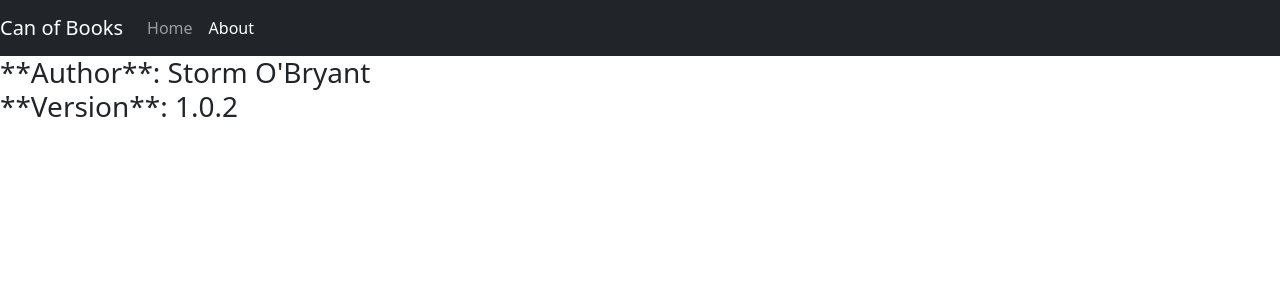
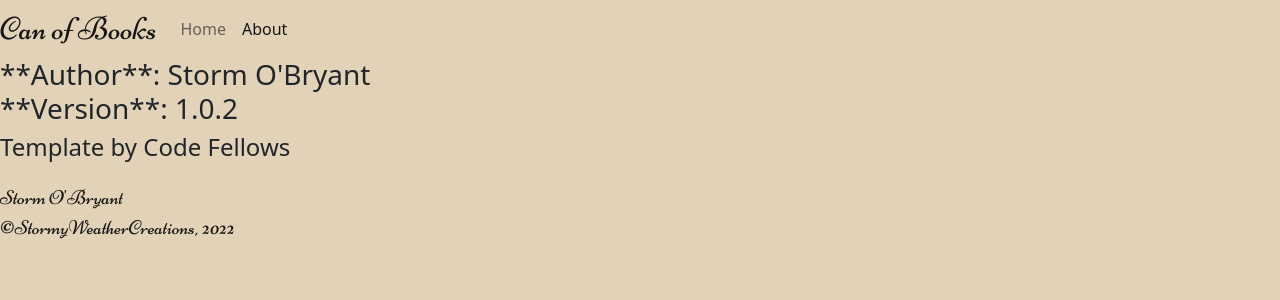
Before and after one commit to NunuMarie3000/Can-of-Books-Frontend, a React (Create React App) app: page /about in a window 1280 px wide. Shown: the top 300 px of the page. Built offline with nearby package versions, Linux system fonts and the light colour scheme.

Commit message:
some styling

```diff
--- a/public/index.html
+++ b/public/index.html
@@ -30,6 +30,9 @@
   integrity="sha384-0evHe/X+R7YkIZDRvuzKMRqM+OrBnVFBL6DOitfPri4tjfHxaWutUpFmBp4vmVor"
   crossorigin="anonymous"
 />
+<link rel="preconnect" href="https://fonts.googleapis.com">
+<link rel="preconnect" href="https://fonts.gstatic.com" crossorigin>
+<link href="https://fonts.googleapis.com/css2?family=Niconne&display=swap" rel="stylesheet">
     <title>Can of Books by Stormy</title>
   </head>
   <body>
--- a/src/App.js
+++ b/src/App.js
@@ -1,6 +1,6 @@
 import React from 'react';
 import Header from './Components/Header';
-// import Footer from './Components/Footer';
+import Footer from './Components/Footer';
 import Main from './Components/Main';
 import './index.css'
 
@@ -10,6 +10,7 @@ class App extends React.Component {
       <>
         <Header/>
         <Main/>
+        <Footer/>
       </>
     )
   }
--- a/src/Components/About.js
+++ b/src/Components/About.js
@@ -1,5 +1,6 @@
 import { Component } from "react";
-import Navigation from "./Navigation";
+import Header from "./Header";
+import Footer from "./Footer";
 
 class Profile extends Component {
 
@@ -7,9 +8,11 @@ class Profile extends Component {
     /* TODO: render information about the developers */
     return (
       <>
-        <Navigation />
+        <Header />
         <h3>**Author**: Storm O'Bryant<br />
           **Version**: 1.0.2</h3>
+        <h4> Template by Code Fellows</h4>
+        <Footer/>
       </>
     )
   }
--- a/src/Components/BestBooks.js
+++ b/src/Components/BestBooks.js
@@ -30,25 +30,23 @@ class BestBooks extends React.Component {
   render() {
     return (
       <>
+        <div className='best-books-container'>
           <h2>My Essential Lifelong Learning &amp; Formation Shelf</h2>
 
-        {this.state.books.length !== 0 ? (<Carousel fade style={{ width: '36rem' }}>
+          {this.state.books.length !== 0 ? (<Carousel fade style={{ width: 'auto' }}>
             {this.state.books.map(book =>
               <Carousel.Item key={book._id}>
-              <Card style={{ display: 'flex', flexDirection: 'column', alignItems: 'center', paddingBottom: '2rem' }}>
-                <Card.Img variant="top" src={book.image} alt={`${book.title} book cover`} style={{ width: '18rem', height: '24rem' }} />
+                <Card className='book-card'>
+                  <Card.Img className='card-img' variant="top" src={book.image} alt={`${book.title} book cover`} />
                   <Card.Body>
                     <Card.Title>{book.title}</Card.Title>
-                  <Card.Text>{book.description}</Card.Text>
-                  <Card.Footer>{<DeleteBook bookId={book._id} getAllBooks={this.getAllBooks}/>}</Card.Footer>
+                    <Card.Text>{book.description}<br />{<DeleteBook bookId={book._id} getAllBooks={this.getAllBooks} />}</Card.Text>
                   </Card.Body>
                 </Card>
-            </Carousel.Item>)}</Carousel>) : (
-          <h3>No Books Found :(</h3>
-        )}
+              </Carousel.Item>)}</Carousel>) : (<h3>No Books Found :(</h3>)}
 
           <AddBook addNewBooks={this.addNewBooks} />
-
+        </div>
       </>
     )
   }
--- a/src/Components/BookFormModal.js
+++ b/src/Components/BookFormModal.js
@@ -40,13 +40,14 @@ export default class BookFormModal extends Component {
       this.closeModal()
     } catch (error) {
       console.log(error.message)
+      alert("I'm sorry, there was an error with adding your book. Please try again :) ")
     }
   }
 
   render() {
     return (
       <Modal show={this.state.show} onHide={this.closeModal} backdrop="static" keyboard={false}>
-        <Modal.Header closeButton>
+        <Modal.Header>
           <Modal.Title>Add A Book</Modal.Title>
         </Modal.Header>
         <Modal.Body>
--- a/src/Components/DeleteBook.js
+++ b/src/Components/DeleteBook.js
@@ -7,21 +7,28 @@ export default class DeleteBook extends Component {
     super(props)
 
     this.state = {
-      book_id: this.props.bookId    }
+      book_id: this.props.bookId,
+      isLoading:false,
+    }
   }
 
   handleDelete = async() => {
-    console.log(this.state.book_id)
-    this.setState({isLoading: true})
-    const url = `${process.env.REACT_APP_SERVER}books/${this.state.book_id}`
-    await axios.delete(url).then(()=>this.setState({isLoading: false}))
-    this.props.getAllBooks()
+    try {
+      console.log(this.state.book_id)
+      this.setState({isLoading: true})
+      const url = `${process.env.REACT_APP_SERVER}books/${this.state.book_id}`
+      await axios.delete(url).then(()=>this.setState({isLoading: false}))
+      this.props.getAllBooks()
+    } catch (error) {
+      console.log(error.message)
+      alert("I'm sorry, there seems to be an issue with deleting your book.Please try again later :)")
+    }
   }
 
   render() {
     return (
       <>
-        <Button disabled={this.state.isLoading} onClick={this.handleDelete}>
+        <Button variant='secondary' disabled={this.state.isLoading} onClick={this.handleDelete}>
         {this.state.isLoading ? 'Loading...' : 'Delete'}
         </Button>
       </>
--- a/src/Components/Footer.js
+++ b/src/Components/Footer.js
@@ -4,8 +4,8 @@ import Navbar from 'react-bootstrap/Navbar';
 class Footer extends React.Component {
   render() {
     return (
-      <Navbar collapseOnSelect expand="lg" bg="dark" variant="dark">
-        <Navbar.Brand>Code Fellows</Navbar.Brand>
+      <Navbar className='footer' collapseOnSelect expand="md">
+        <Navbar.Brand>Storm O'Bryant <br/>&copy;StormyWeatherCreations, 2022</Navbar.Brand>
       </Navbar>
     )
   }
--- a/src/Components/Header.js
+++ b/src/Components/Header.js
@@ -1,21 +1,50 @@
-import React from 'react';
-// import { Navbar, NavItem } from 'react-bootstrap';
-// import { Link } from "react-router-dom";
-import Navigation from './Navigation';
+import React from 'react'
+import { Navbar, Nav } from 'react-bootstrap'
+import { Outlet } from 'react-router-dom'
+import { LinkContainer } from 'react-router-bootstrap'
 
-class Header extends React.Component {
-  render() {
-    return (
-      // <Navbar collapseOnSelect expand="lg" bg="dark" variant="dark">
-      //   <Navbar.Brand>My Favorite Books</Navbar.Brand>
-      //   <NavItem><Link to="/" className="nav-link">Home</Link></NavItem>
-      //   {/* PLACEHOLDER: render a navigation link to the about page */}
-      // </Navbar>
-      <>
-        <Navigation/>
-      </>
-    )
-  }
+export default function Header() {
+  return (
+    <>
+      <Navbar style={{width: 'auto', margin:'0', padding:'0'}} collapseOnSelect expand="md">
+        <Navbar.Brand style={{fontSize: '2em'}}>Can of Books</Navbar.Brand>
+        <Navbar.Toggle aria-controls="basic-navbar-nav" />
+        <Navbar.Collapse>
+          <Nav>
+            <LinkContainer to='/'>
+              <Nav.Link>Home</Nav.Link>
+            </LinkContainer>
+            <LinkContainer to='/about'>
+              <Nav.Link>About</Nav.Link>
+            </LinkContainer>
+          </Nav>
+        </Navbar.Collapse>
+      </Navbar>
+      <Outlet />
+    </>
+  )
 }
 
-export default Header;
+
+
+// import React from 'react';
+// // import { Navbar, NavItem } from 'react-bootstrap';
+// // import { Link } from "react-router-dom";
+// import Navigation from './Navigation';
+
+// class Header extends React.Component {
+//   render() {
+//     return (
+//       // <Navbar collapseOnSelect expand="lg" bg="dark" variant="dark">
+//       //   <Navbar.Brand>My Favorite Books</Navbar.Brand>
+//       //   <NavItem><Link to="/" className="nav-link">Home</Link></NavItem>
+//       //   {/* PLACEHOLDER: render a navigation link to the about page */}
+//       // </Navbar>
+//       <>
+//         <Navigation/>
+//       </>
+//     )
+//   }
+// }
+
+// export default Header;
--- a/src/Components/Navigation.js
+++ /dev/null
@@ -1,26 +0,0 @@
-import React from 'react'
-import { Navbar, Nav } from 'react-bootstrap'
-import { Outlet } from 'react-router-dom'
-import { LinkContainer } from 'react-router-bootstrap'
-
-export default function Navigation() {
-  return (
-    <>
-      <Navbar bg="dark" variant='dark' expand="lg">
-        <Navbar.Brand>Can of Books</Navbar.Brand>
-        <Navbar.Toggle aria-controls="basic-navbar-nav" />
-        <Navbar.Collapse>
-          <Nav>
-            <LinkContainer to='/'>
-              <Nav.Link>Home</Nav.Link>
-            </LinkContainer>
-            <LinkContainer to='/about'>
-              <Nav.Link>About</Nav.Link>
-            </LinkContainer>
-          </Nav>
-        </Navbar.Collapse>
-      </Navbar>
-      <Outlet />
-    </>
-  )
-}
--- a/src/index.css
+++ b/src/index.css
@@ -0,0 +1,32 @@
+body{
+  background-color:rgb(225, 210, 184);
+}
+
+.book-card{
+  display: flex;
+  flex-direction: column;
+  align-items: center;
+  margin: 0 auto;
+}
+.card-img{
+  width: 18rem;
+  height: 24rem;
+  margin-top: 2rem;
+}
+.best-books-container{
+  display: flex;
+  flex-direction: column;
+  align-items: center;
+  gap: 1rem;
+}
+
+.navbar{
+  /* background-color: rgb(155, 119, 93); */
+}
+.navbar-brand{
+  font-family: 'Niconne', cursive;
+}
+.navbar{
+  /* background-color: #DBA084; */
+  /* border: 2px solid rgba(49, 43, 33, 0.5); */
+}
```
Also changed, not shown: 1 other file (tests, documents, lock files or other folders). Lines whose indentation alone changed are shown as unchanged.
